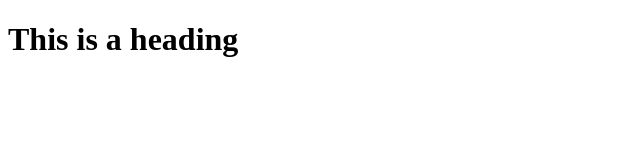
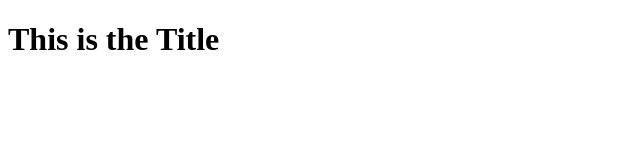
Before and after one commit to sebalukic89/horse-club-website, a plain HTML site: page index.html in a window 1280 px wide. Shown: the whole page, without its empty margins (0-640 px from the left). Drawn offline with Linux system fonts and the light colour scheme.

Commit message:
changed the heading to title

```diff
--- a/index.html
+++ b/index.html
@@ -7,6 +7,6 @@
     <title>Poltava Horse Club | Welcome Page</title>
 </head>
 <body>
-    <h1>This is a heading</h1>
+    <h1>This is the Title</h1>
 </body>
 </html>
```
